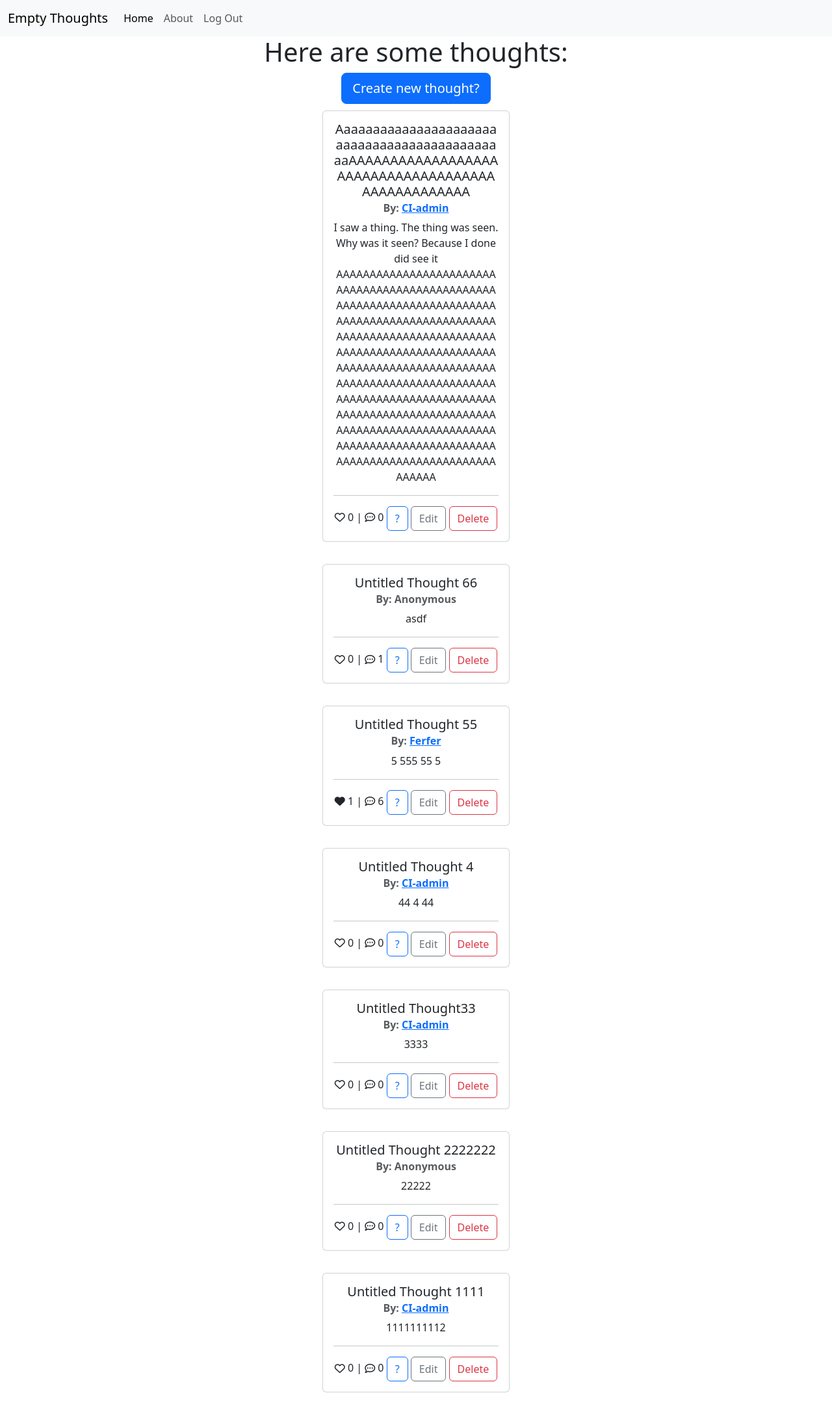
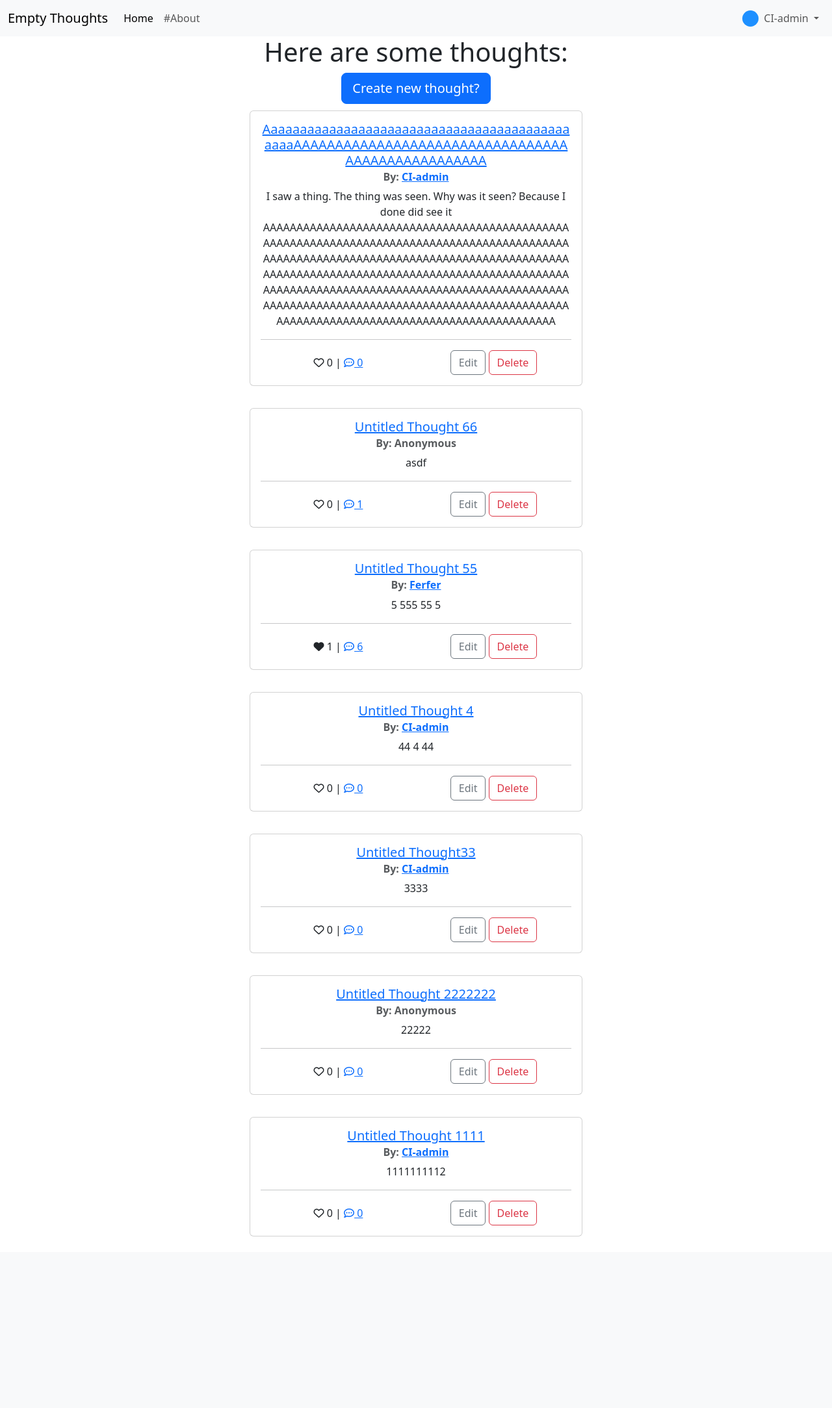
Before and after one commit to AndreeeasN/pp4-empty-thoughts, a Django app: page / in a window 1280 px wide. Shown: the whole page at 65% size. After the commit the page ends 1903 px from the top, so only its background shows below. Run offline with Django 3.2, Linux system fonts and the light colour scheme; a user stored in the database is signed in; data comes from the database, SQL or seed files in the repository; both versions use the stored data as it was after the commit; some libraries are stand-ins or nearby versions.

Commit message:
Adjust basic layout of all html pages

```diff
--- a/static/css/style.css
+++ b/static/css/style.css
@@ -2,4 +2,14 @@
     margin: 0 auto;
     float: none;
     margin-top: 10px;
+    width: 32rem;
 }
+
+.col {
+    align-self: center;
+}
+
+.thought-title, .thought-content {
+    max-width: 100%;
+    overflow-wrap: break-word;
+}
--- a/templates/base.html
+++ b/templates/base.html
@@ -18,23 +18,40 @@
         <span class="navbar-toggler-icon"></span>
       </button>
       <div class="collapse navbar-collapse" id="navbarNav">
-        <ul class="navbar-nav">
+        <!-- Left aligned items -->
+        <ul class="navbar-nav me-auto">
           <li class="nav-item">
             <a class="nav-link active" aria-current="page" href="/">Home</a>
           </li>
           <li class="nav-item">
-            <a class="nav-link" href="/">About</a>
+            <a class="nav-link" href="/">#About</a>
           </li>
+        </ul>
+        <!-- Right-aligned items -->
+        <ul class="navbar-nav ms-auto">
           {% if user.is_authenticated %}
-            <li class="nav-item">
-              <a class="nav-link" href="{% url 'account_logout' %}">Log Out</a>
+            <!-- Placeholder user profile picture -->
+            <li class="nav-item" style="align-self: center;">
+              <div class="rounded-circle" style="background-color:dodgerblue; height: 25px; width: 25px;"></div>
+            </li>
+            <li class="nav-item dropdown">
+              <!-- Dropdown menu -->
+              <a class="nav-link dropdown-toggle" href="#" role="button" data-bs-toggle="dropdown" aria-expanded="false">
+                <span id="nav-username">{{ request.user }}</span>
+              </a>
+              <!-- Dropdown menu items -->
+              <ul class="dropdown-menu dropdown-menu-end">
+                <li><a class="dropdown-item" href="/user/{{request.user.pk}}">Profile</a></li>
+                <li><a class="dropdown-item" href="#">#Preferences</a></li>
+                <li><hr class="dropdown-divider"></li>
+                <li id="button-logout"><a class="dropdown-item" href="{% url 'account_logout' %}">Log Out</a></li>
+              </ul>
             </li>
           {% else %}
             <li class="nav-item">
               <a class="nav-link" href="{% url 'account_login' %}">Log In / Sign up</a>
             </li>
           {% endif %}
-
         </ul>
       </div>
     </div>
--- a/templates/thoughts/view_thoughts.html
+++ b/templates/thoughts/view_thoughts.html
@@ -14,29 +14,45 @@
     {% endif %}
     <!-- Displays all thoughts, hides author if anonymous -->
     {% for thought in thought_list %}
-        <div class="card center" style="width: 18rem;">
+        <div class="card center">
             <div class="card-body">
-                <h5 class="card-title">{{thought.title}}</h5>
+                <h5 class="card-title">
+                    <a href="/view/{{thought.id}}">
+                    {{thought.title}}
+                    </a>
+                </h5>
                 <h6 class="card-subtitle mb-2 text-body-secondary">
                     {% if thought.anonymous %}
                     <strong>By: Anonymous</strong>
                     {% else %}
-                    <strong>By: <a a href="/user/{{thought.author.pk}}">{{thought.author}}</a></strong>
+                    <strong>By: <a href="/user/{{thought.author.pk}}">{{thought.author}}</a></strong>
                     {% endif %}</h6>
                 <p class="card-text">{{thought.content}} </p>
                 <hr>
+                <!-- Displays amount of likes and comments -->
+                <div class="container-fluid">
+                    <div class="row">
+                        <div class="col">
+                            <span class="">
                             {% if request.user in thought.likes.all %}
                             <i class="fa-solid fa-heart"></i>
                             {% else %}
                             <i class="fa-regular fa-heart"></i>
                             {% endif %}
-                {{ thought.number_of_likes }} | <i class="fa-regular fa-comment-dots"></i> {{ thought.number_of_comments }}
-
+                            {{ thought.number_of_likes }} |
+                            <a href="/view/{{thought.id}}">
+                                <i class="fa-regular fa-comment-dots"></i> {{ thought.number_of_comments }}
+                            </a>
+                            </span>
+                        </div>
+                        <div class="col">
                             {% if request.user == thought.author or request.user.is_superuser %}
-                <a href="/view/{{thought.id}}" class="btn btn-outline-primary">?</a>
                             <a href="/edit/{{thought.id}}" class="btn btn-outline-secondary">Edit</a>
                             <a href="/delete/{{thought.id}}" class="btn btn-outline-danger">Delete</a>
                             {% endif %}
+                        </div>
+                    </div>
+                </div>
             </div>
         </div>
         <br>
```
Also changed, not shown: templates/thoughts/thought_detail.html (+5 -2 lines), db.sqlite3. Lines whose indentation alone changed are shown as unchanged.
